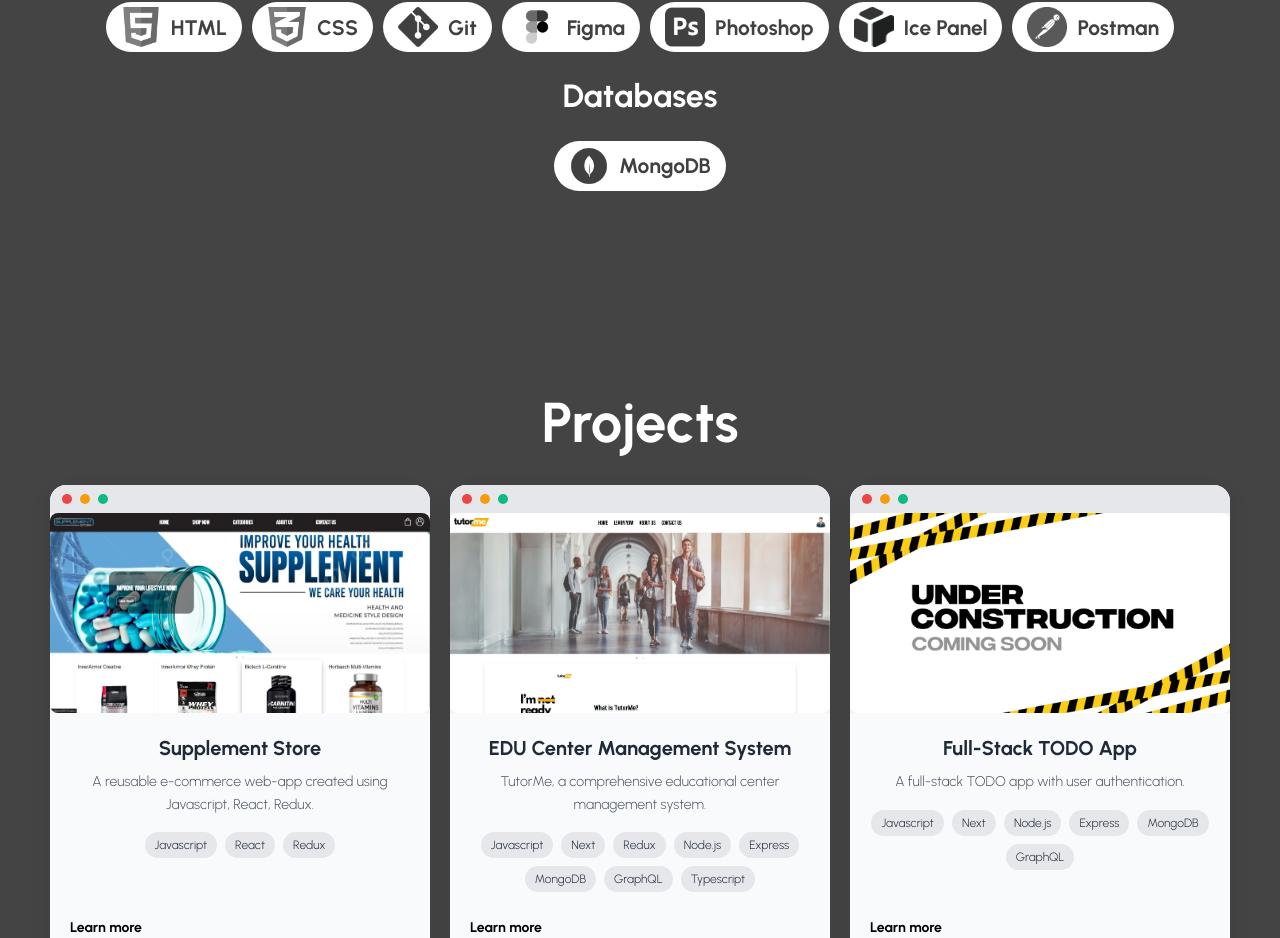
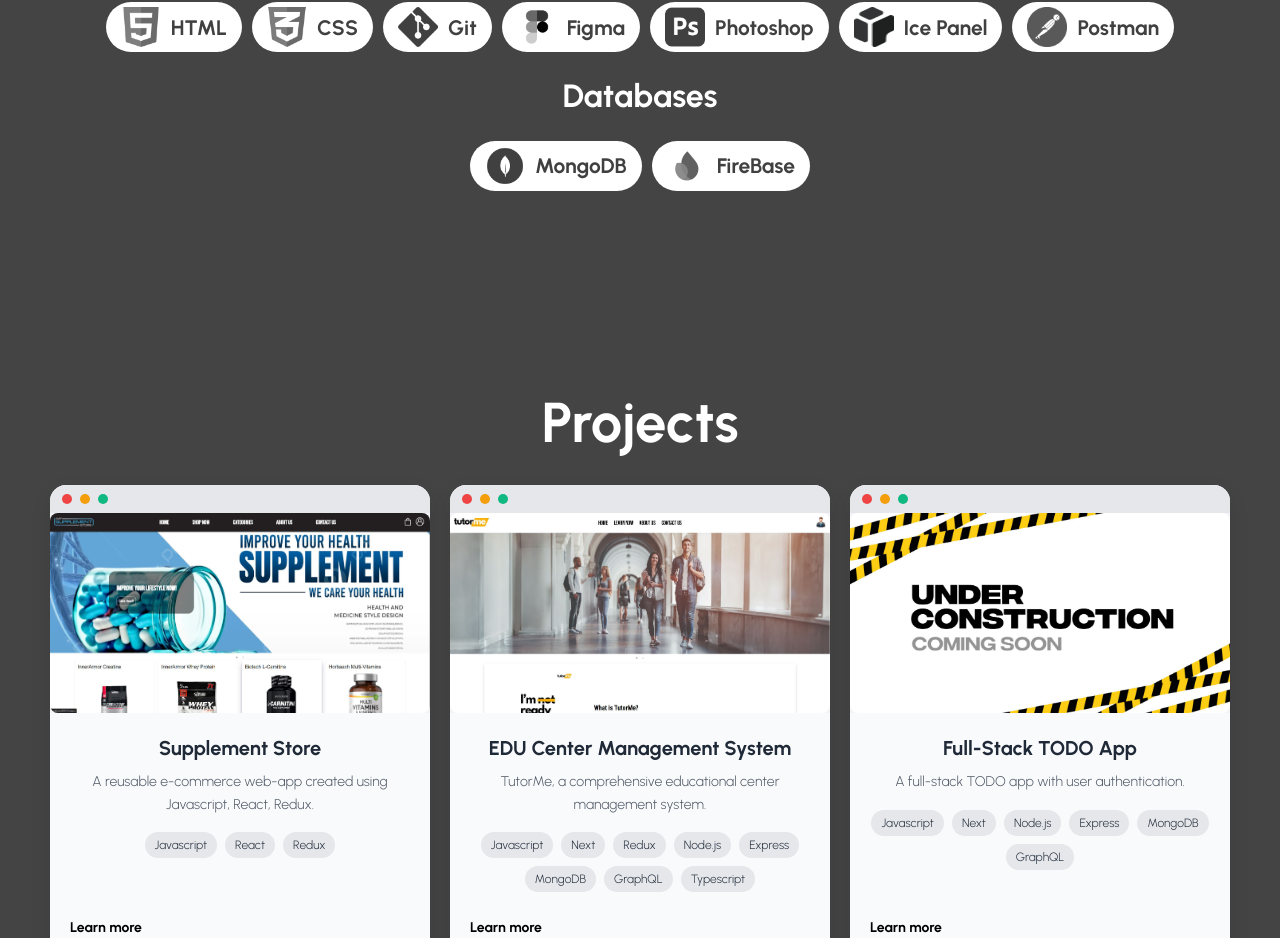
Before and after one commit to MikelMrad/Portfolio, a Next.js app: page / in a window 1280 px wide. Shown: the part 2128-3066 px from the top of the page. Built offline with nearby package versions, Linux system fonts and the light colour scheme.

Commit message:
Added FireBase

```diff
--- a/src/components/Skills.js
+++ b/src/components/Skills.js
@@ -18,6 +18,7 @@ import Photoshop from "/public/ps.png"
 import MongoDB from "/public/MongoDB.png"
 import IcePanel from "/public/icepanel-logo.png"
 import Postman from "/public/postman.png"
+import FireBase from "/public/firebase.png"
 
 export default function Skills() {
   return (
@@ -60,7 +61,8 @@ export default function Skills() {
         <div>
           <h6  style={{margin:"0 0 20px 0"}}>Databases</h6>
           <div className={styles.Skills}>
-            <SkillContainer src={MongoDB} language="MongoDB  " />
+            <SkillContainer src={MongoDB} language="MongoDB" />
+            <SkillContainer src={FireBase} language="FireBase" />
           </div>
         </div>
       </div>
```
Also changed, not shown: public/firebase.png (added).
